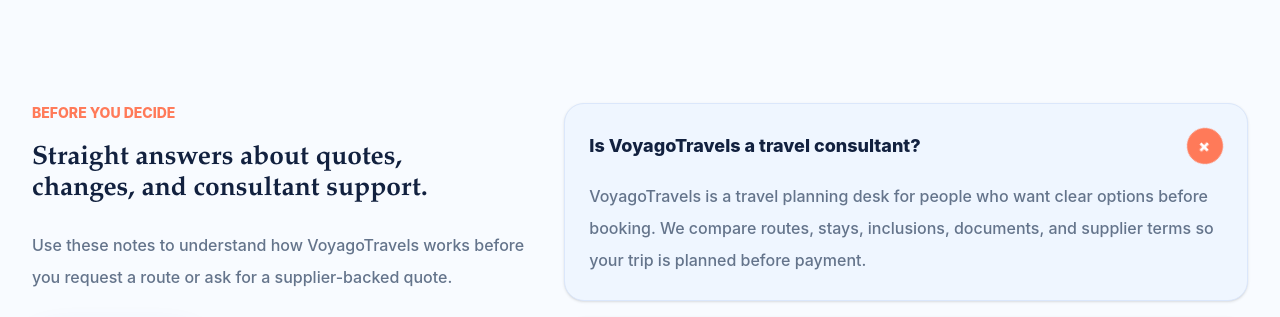
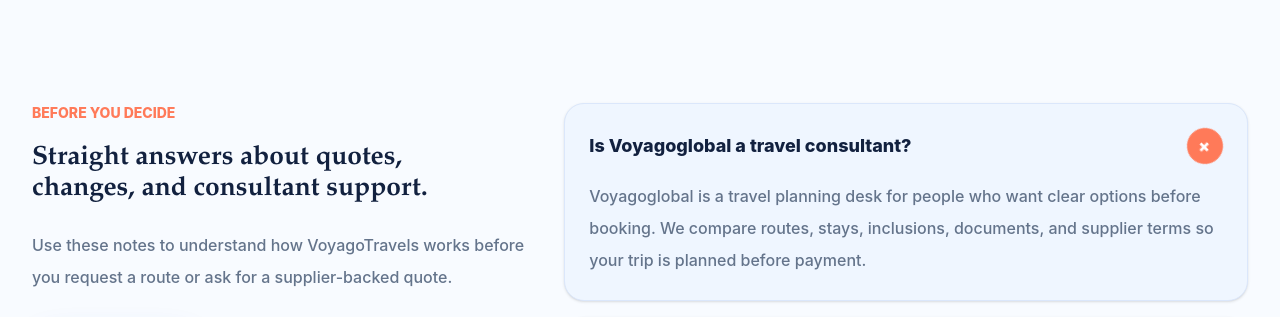
Before and after one commit to ankur7697/voyagotravel, a Next.js app: page / in a window 1280 px wide. Shown: the part 4400-4717 px from the top of the page. Built offline with nearby package versions, Linux system fonts and the light colour scheme.

Commit message:
Update branding to Voyagoglobal with new address and contact

```diff
--- a/app/layout.tsx
+++ b/app/layout.tsx
@@ -3,7 +3,7 @@
 import "./globals.css";
 
 export const metadata: Metadata = {
-  title: "VoyagoTravels",
+  title: "Voyagoglobal",
   description:
     "Mood-based travel planning, packages, flight and hotel coordination, and custom itinerary support.",
   icons: {
--- a/app/page.tsx
+++ b/app/page.tsx
@@ -36,9 +36,9 @@
 
 const faqs = [
   {
-    question: "Is VoyagoTravels a travel consultant?",
+    question: "Is Voyagoglobal a travel consultant?",
     answer:
-      "VoyagoTravels is a travel planning desk for people who want clear options before booking. We compare routes, stays, inclusions, documents, and supplier terms so your trip is planned before payment.",
+      "Voyagoglobal is a travel planning desk for people who want clear options before booking. We compare routes, stays, inclusions, documents, and supplier terms so your trip is planned before payment.",
   },
   {
     question: "Are the package prices final?",
```
